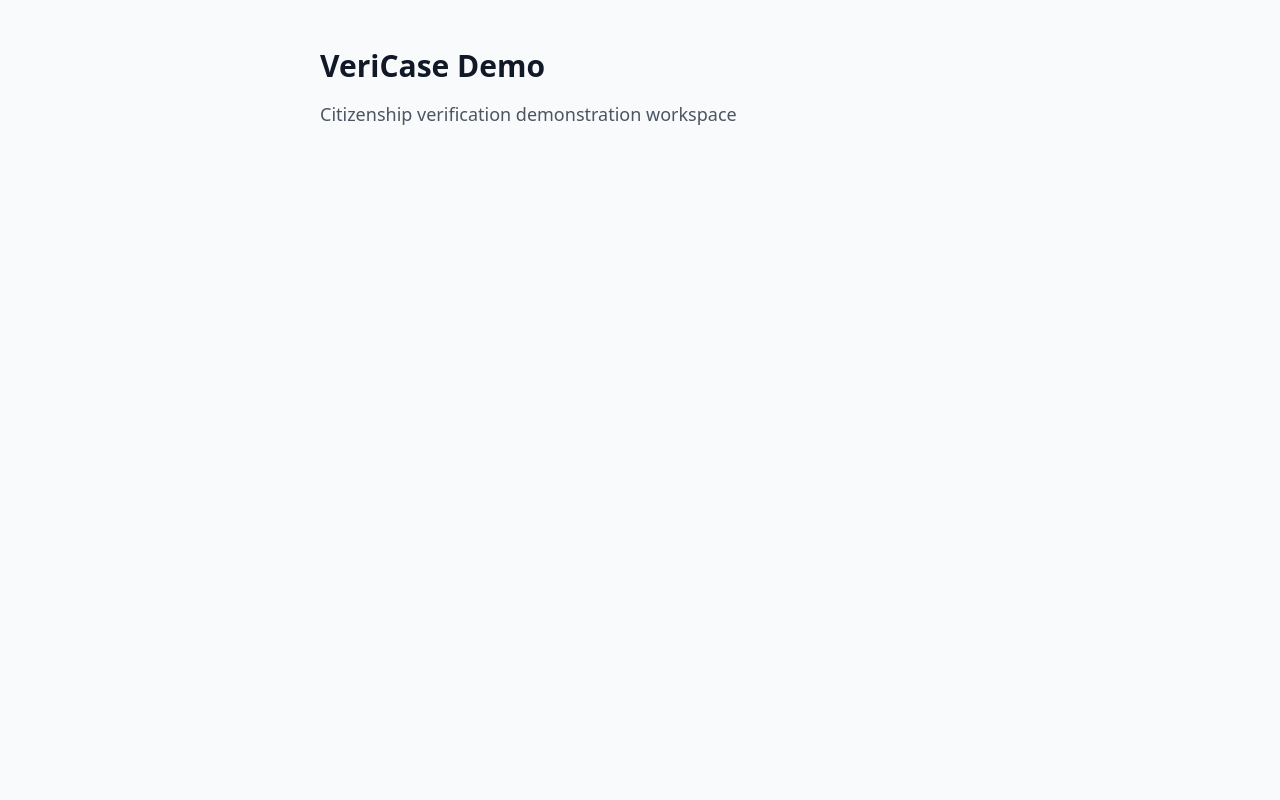
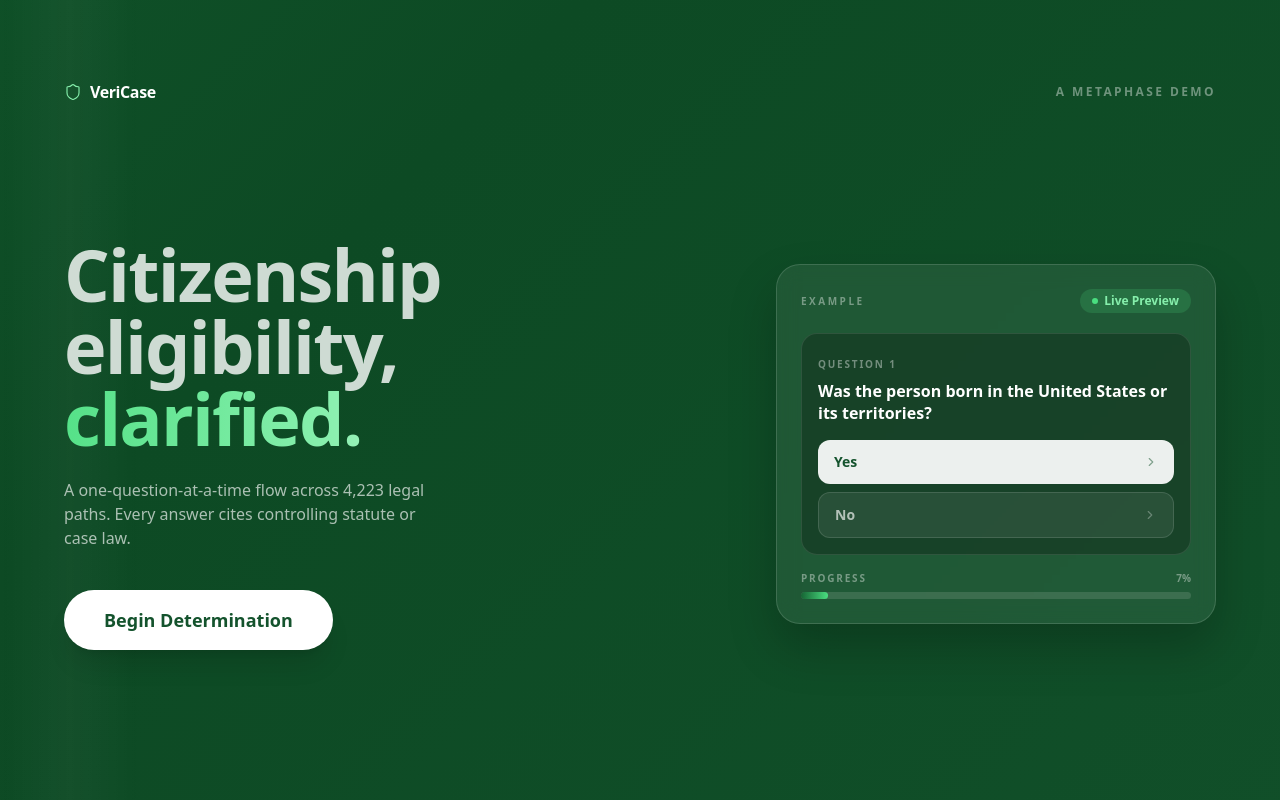
Before and after one commit to ellietngo/VeriCase-Demo, a React (Vite) app: page / in a window 1280 px wide. Shown: the top 800 px of the page. Built offline with nearby package versions, Linux system fonts and the light colour scheme.

Commit message:
Wire up pages and fix missing dependencies

```diff
--- a/package.json
+++ b/package.json
@@ -14,9 +14,9 @@
     "test:a11y": "vitest run src/**/*.a11y.test.ts"
   },
   "dependencies": {
+    "lucide-react": "^0.395.0",
     "react": "^18.3.1",
-    "react-dom": "^18.3.1",
-    "react-router": "^6.24.0"
+    "react-dom": "^18.3.1"
   },
   "devDependencies": {
     "@testing-library/react": "^16.0.0",
--- a/src/App.tsx
+++ b/src/App.tsx
@@ -1,14 +1,38 @@
+import { useState } from 'react'
+import { type OutcomeNode } from './engine/engine'
+import LandingPage from './pages/LandingPage'
+import VerifyPage from './pages/VerifyPage'
+import ResultPage from './pages/ResultPage'
+
+export type ResultState = {
+  outcome: OutcomeNode
+  nodeId: string
+}
+
+type Page = 'landing' | 'verify' | 'result'
+
 export default function App() {
-  return (
-    <div className="min-h-screen bg-gray-50">
-      <div className="max-w-2xl mx-auto px-4 py-12">
-        <h1 className="text-3xl font-bold text-gray-900 mb-4">
-          VeriCase Demo
-        </h1>
-        <p className="text-lg text-gray-600">
-          Citizenship verification demonstration workspace
-        </p>
-      </div>
-    </div>
-  )
+  const [page, setPage] = useState<Page>('landing')
+  const [result, setResult] = useState<ResultState | null>(null)
+
+  if (page === 'verify') {
+    return (
+      <VerifyPage
+        onResult={(r) => { setResult(r); setPage('result') }}
+        onBack={() => setPage('landing')}
+      />
+    )
+  }
+
+  if (page === 'result' && result) {
+    return (
+      <ResultPage
+        result={result}
+        onNewCase={() => setPage('verify')}
+        onHome={() => setPage('landing')}
+      />
+    )
+  }
+
+  return <LandingPage onStart={() => setPage('verify')} />
 }
```
Also changed, not shown: .eslintrc.cjs, 1 other file (tests, documents, lock files or other folders).
